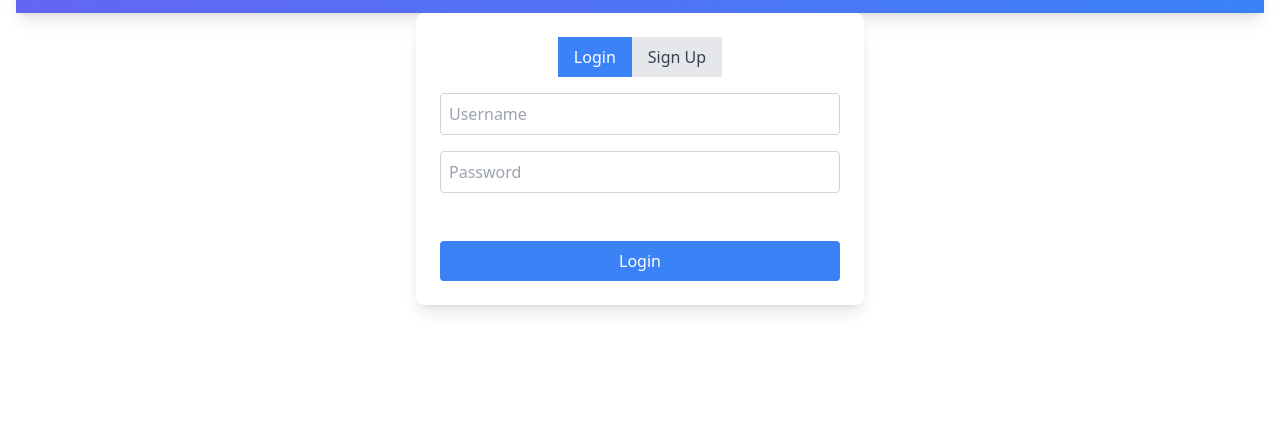
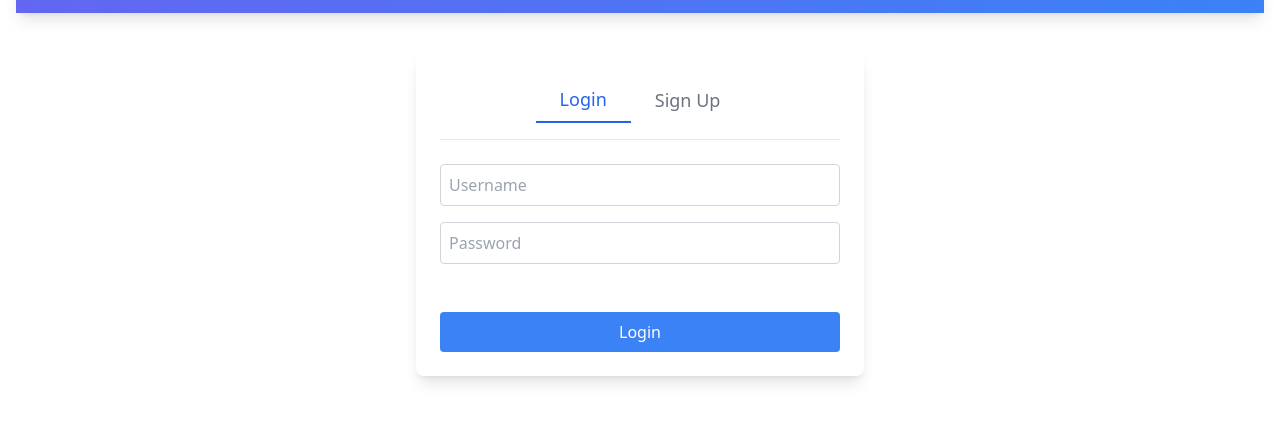
Before and after one commit to RemyXVX/ToDoV2, a plain HTML site: page index.html in a window 1280 px wide. Both pictures are taken after a click on the link "Login". Shown: the part 67-488 px from the top of the page. Drawn offline with nearby package versions, Linux system fonts and the light colour scheme.

Commit message:
Update login for a more modern look

```diff
--- a/index.html
+++ b/index.html
@@ -5,9 +5,7 @@
   <meta name="viewport" content="width=device-width, initial-scale=1.0">
   <title>ToDoList</title>
   <script src="https://cdn.tailwindcss.com"></script>
-  <script src="https://unpkg.com/htmx.org@2.0.1"
-    integrity="sha384-QWGpdj554B4ETpJJC9z+ZHJcA/i59TyjxEPXiiUgN2WmTyV5OEZWCD6gQhgkdpB/" crossorigin="anonymous">
-  </script>
+  <script src="https://cdn.jsdelivr.net/npm/@supabase/supabase-js@2"></script>
   <script type="module" src="src/index.js" defer></script>
 </head>
   <body>
--- a/src/components/calendar.js
+++ b/src/components/calendar.js
@@ -24,6 +24,11 @@ const setupCalendar = (username) => {
   currentYear = currentDate.getFullYear();
 
   const calendarContainer = document.getElementById("calendar");
+  if (!calendarContainer) {
+    console.error("Failed to find calendar container during setup.");
+    return;
+  }
+
   calendarContainer.innerHTML = '';
 
   const headerDiv = document.createElement('div');
@@ -57,6 +62,8 @@ const setupCalendar = (username) => {
   tasksDiv.id = 'tasks-for-day';
   tasksDiv.className = 'mt-4';
   calendarContainer.appendChild(tasksDiv);
+
+  console.log('Calendar setup completed.');
 };
 
 const drawCalendar = (username) => {
--- a/src/pages/login/login.js
+++ b/src/pages/login/login.js
@@ -3,29 +3,49 @@ import renderSignupForm from '../login/sigupForm.js';
 
 const renderLoginPage = () => {
   const loginPage = document.getElementById('loginPage');
-  loginPage.innerHTML = `
-    <div class="bg-white p-6 rounded-lg shadow-lg max-w-md mx-auto">
-      <div class="flex justify-center mb-4">
-        <button id="show-login" class="px-4 py-2 bg-blue-500 text-white">Login</button>
-        <button id="show-signup" class="px-4 py-2 bg-gray-200 text-gray-700">Sign Up</button>
-      </div>
-      <div id="form-container"></div>
-    </div>
-  `;
+  loginPage.innerHTML = '';
 
-  document.getElementById('show-login').addEventListener('click', () => {
-    document.getElementById('show-login').classList.add('bg-blue-500', 'text-white');
-    document.getElementById('show-signup').classList.remove('bg-blue-500', 'text-white');
-    document.getElementById('show-signup').classList.add('bg-gray-200', 'text-gray-700');
+  const container = document.createElement('div');
+  container.className = 'bg-white p-6 rounded-lg shadow-lg max-w-md mx-auto mt-10';
+
+  const headerDiv = document.createElement('div');
+  headerDiv.className = 'flex justify-center mb-6 border-b pb-4';
+
+  const loginButton = document.createElement('button');
+  loginButton.id = 'show-login';
+  loginButton.className = 'px-6 py-2 text-lg font-medium text-blue-600 border-b-2 border-blue-600';
+  loginButton.textContent = 'Login';
+  headerDiv.appendChild(loginButton);
+
+  const signupButton = document.createElement('button');
+  signupButton.id = 'show-signup';
+  signupButton.className = 'px-6 py-2 text-lg font-medium text-gray-500';
+  signupButton.textContent = 'Sign Up';
+  headerDiv.appendChild(signupButton);
+
+  const formContainer = document.createElement('div');
+  formContainer.id = 'form-container';
+
+  container.appendChild(headerDiv);
+  container.appendChild(formContainer);
+  loginPage.appendChild(container);
+
+  loginButton.addEventListener('click', () => {
+    activateButton(loginButton, signupButton);
     renderLoginForm();
   });
 
-  document.getElementById('show-signup').addEventListener('click', () => {
-    document.getElementById('show-signup').classList.add('bg-blue-500', 'text-white');
-    document.getElementById('show-login').classList.remove('bg-blue-500', 'text-white');
-    document.getElementById('show-login').classList.add('bg-gray-200', 'text-gray-700');
+  signupButton.addEventListener('click', () => {
+    activateButton(signupButton, loginButton);
     renderSignupForm();
   });
+
+  function activateButton(active, inactive) {
+    active.classList.add('text-blue-600', 'border-blue-600');
+    active.classList.remove('text-gray-500', 'border-transparent');
+    inactive.classList.add('text-gray-500', 'border-transparent');
+    inactive.classList.remove('text-blue-600', 'border-blue-600');
+  }
 
   renderLoginForm();
 };
--- a/src/pages/login/loginForm.js
+++ b/src/pages/login/loginForm.js
@@ -1,13 +1,13 @@
 import renderUserPage from "../../user/userPage.js";
 import navigateTo from "../../hooks/route.js";
-import renderNavigationBar from "../../components/navigationBar.js"; // Make sure to import renderNavigationBar
+import renderNavigationBar from "../../components/navigationBar.js";
 
 const renderLoginForm = () => {
   const formContainer = document.getElementById("form-container");
   formContainer.innerHTML = `
       <form id="login-form" class="flex flex-col space-y-4">
-          <input type="text" id="login-username" placeholder="Username" class="p-2 border border-gray-300 rounded">
-          <input type="password" id="login-password" placeholder="Password" class="p-2 border border-gray-300 rounded">
+          <input type="text" id="login-username" placeholder="Username" autocomplete="Username" class="p-2 border border-gray-300 rounded">
+          <input type="password" id="login-password" placeholder="Password" autocomplete="Password" class="p-2 border border-gray-300 rounded">
           <div></div>
           <div id="login-error" class="text-red-500"></div>
           <button type="submit" class="p-2 bg-blue-500 text-white rounded">Login</button>
--- a/src/pages/login/sigupForm.js
+++ b/src/pages/login/sigupForm.js
@@ -1,13 +1,13 @@
 import renderUserPage from "../../user/userPage.js";
 import navigateTo from "../../hooks/route.js";
-import renderNavigationBar from "../../components/navigationBar.js"; // Import renderNavigationBar
+import renderNavigationBar from "../../components/navigationBar.js";
 
 const renderSignupForm = () => {
   const formContainer = document.getElementById('form-container');
   formContainer.innerHTML = `
     <form id="signup-form" class="flex flex-col space-y-4">
-      <input type="text" id="signup-username" placeholder="Username" class="p-2 border border-gray-300 rounded">
-      <input type="password" id="signup-password" placeholder="Password" class="p-2 border border-gray-300 rounded">
+      <input type="text" id="signup-username" placeholder="Username" autocomplete="none" class="p-2 border border-gray-300 rounded">
+      <input type="password" id="signup-password" placeholder="Password" autocomplete="none" class="p-2 border border-gray-300 rounded">
       <div id="password-strength" class="text-md"></div>
       <div id="signup-error" class="text-red-500"></div>
       <button type="submit" class="p-2 bg-blue-500 text-white rounded">Sign Up</button>
--- a/src/user/userTaskPage.js
+++ b/src/user/userTaskPage.js
@@ -1,7 +1,7 @@
 import taskOp from '../components/taskOp.js';
 
 const renderUserTaskPage = () => {
-  const taskId = localStorage.getItem('currentTaskId'); // Assuming taskId is now used to identify the task uniquely
+  const taskId = localStorage.getItem('currentTaskId');
   const username = localStorage.getItem('currentUsername');
 
   const tasks = JSON.parse(localStorage.getItem(`${username}-todos`)) || [];
```
Also changed, not shown: 1 other file.
